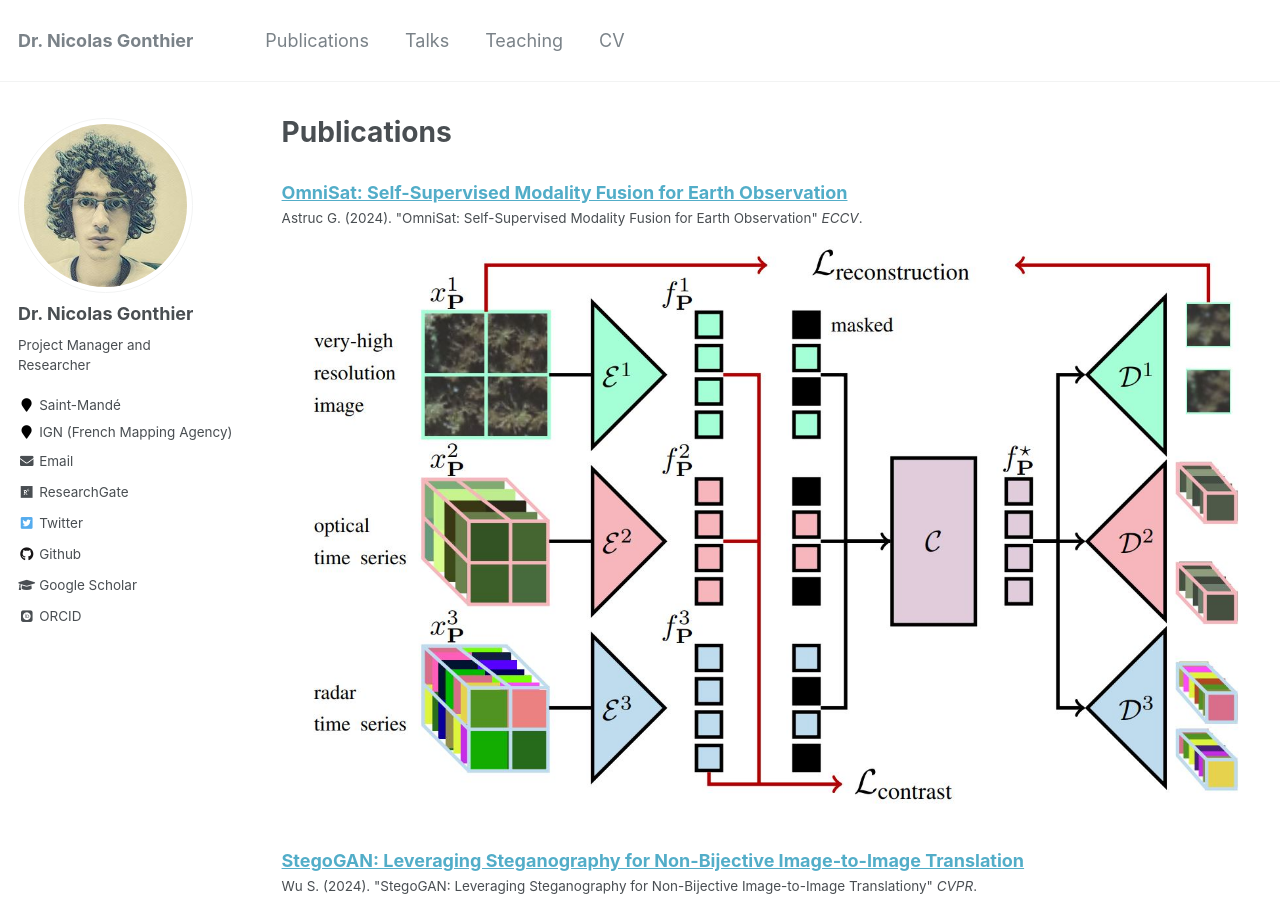
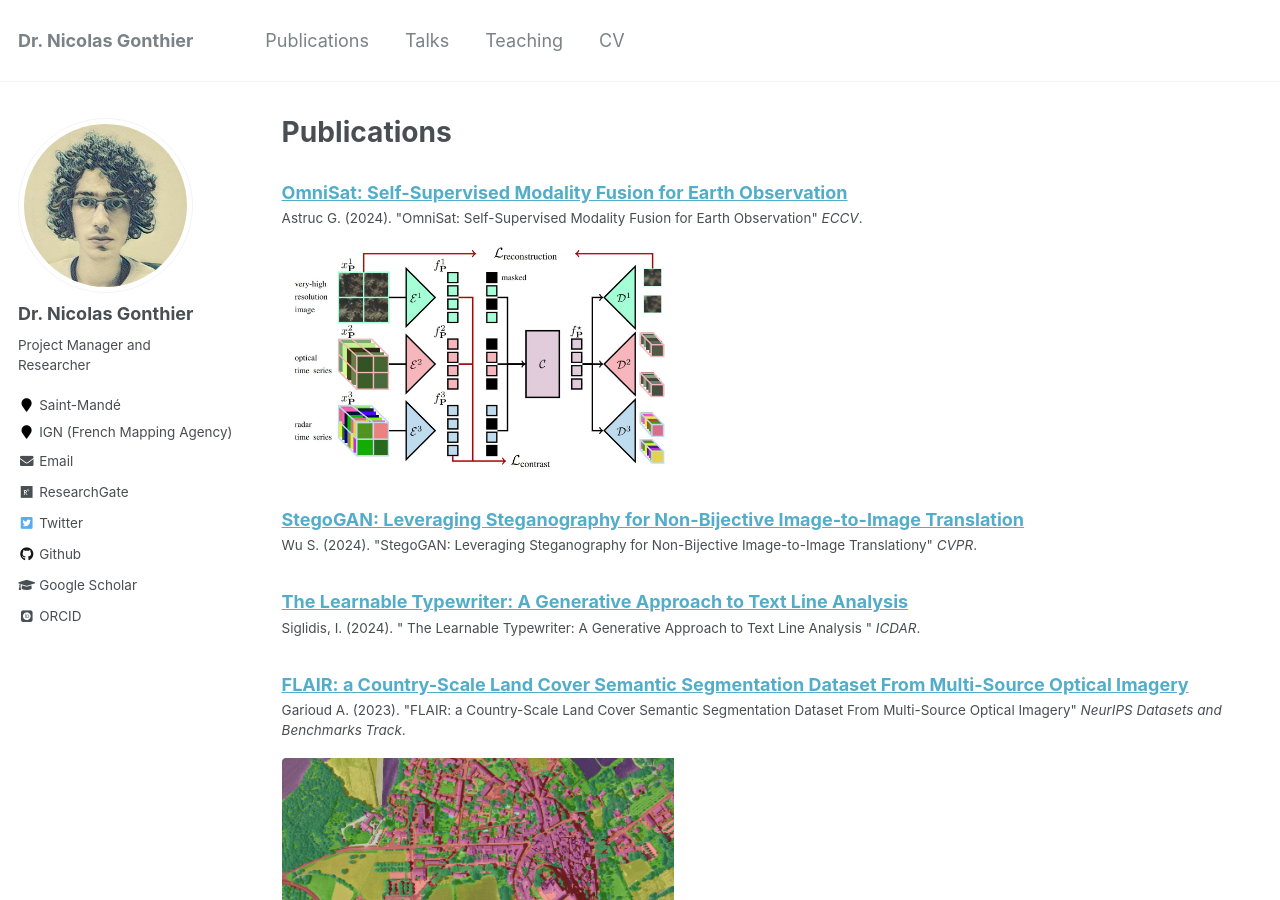
Before and after one commit to ngonthier/ngonthier.github.io, a Jekyll site: the page built from _pages/publications.md, in a window 1280 px wide and 900 px high. Built offline with Jekyll 4.4.1, drawn with Linux system fonts in a browser that asks for light colours; some web fonts are replaced.

Commit message:
Update archive-custom-publications-teaser.html

```diff
--- a/_includes/archive-custom-publications-teaser.html
+++ b/_includes/archive-custom-publications-teaser.html
@@ -32,6 +32,6 @@
       {% else %}
         "{{ teaser | prepend: "/images/" | prepend: base_path }}"
       {% endif %}
-      alt="" style="height: 10%; width: auto">
+      alt="" style="width: 40%; height: auto">
   </div>
 {% endif %}
```
